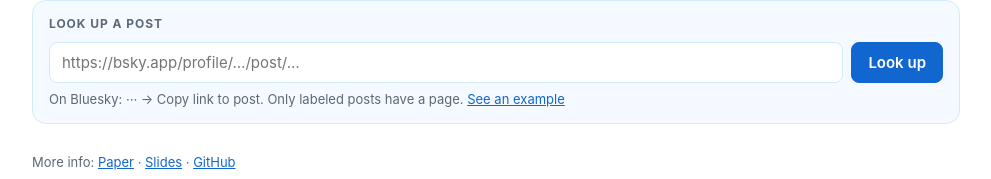
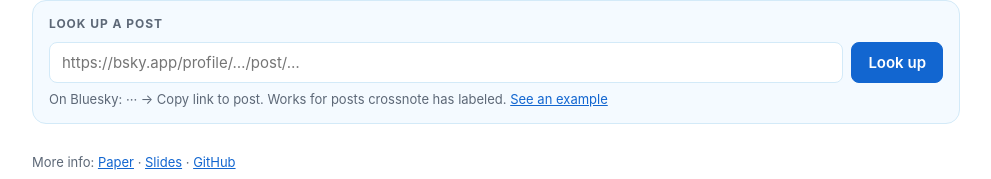
Before and after one commit to crossnote-bsky/inspect_and_give_feedback, a plain HTML site: page index.html in a window 1280 px wide. Shown: the part 135-314 px from the top of the page, without its empty margins (144-1135 px from the left). Drawn offline with Linux system fonts and the light colour scheme; no server answers.

Commit message:
Clearer lookup hint

```diff
--- a/index.html
+++ b/index.html
@@ -344,7 +344,7 @@ const CONFIG = {
       h('h2', null, 'Look up a post'),
       form, msg,
       h('p', { class: 'meta', id: 'lookup-help' },
-        'On Bluesky: ··· → Copy link to post. Only labeled posts have a page. ',
+        'On Bluesky: ··· → Copy link to post. Works for posts crossnote has labeled. ',
         h('a', { href: '?example=1' }, 'See an example')));
   }
 
```
